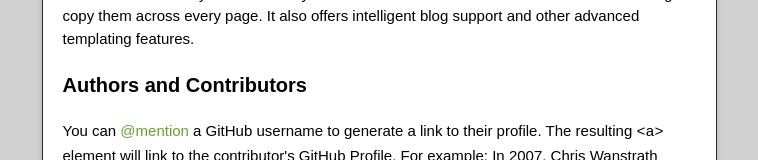
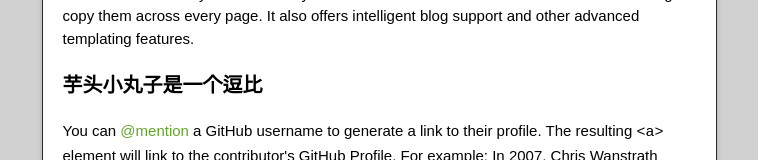
Before and after one commit to chubbydog194/chubbydog194.github.io, a plain HTML site: page index.html in a window 1280 px wide. Shown: the part 871-1031 px from the top of the page, without its empty margins (261-1019 px from the left). Drawn offline with nearby package versions, Linux system fonts and the light colour scheme.

Commit message:
Update index.html

```diff
--- a/index.html
+++ b/index.html
@@ -57,7 +57,7 @@ $ git checkout gh-pages
 <p>If you prefer to not use the automatic generator, push a branch named <code>gh-pages</code> to your repository to create a page manually. In addition to supporting regular HTML content, GitHub Pages support Jekyll, a simple, blog aware static site generator written by our own Tom Preston-Werner. Jekyll makes it easy to create site-wide headers and footers without having to copy them across every page. It also offers intelligent blog support and other advanced templating features.</p>
 
 <h3>
-<a id="authors-and-contributors" class="anchor" href="#authors-and-contributors" aria-hidden="true"><span class="octicon octicon-link"></span></a>Authors and Contributors</h3>
+<a id="authors-and-contributors" class="anchor" href="#authors-and-contributors" aria-hidden="true"><span class="octicon octicon-link"></span></a>芋头小丸子是一个逗比</h3>
 
 <p>You can <a href="https://github.com/blog/821" class="user-mention">@mention</a> a GitHub username to generate a link to their profile. The resulting <code>&lt;a&gt;</code> element will link to the contributor's GitHub Profile. For example: In 2007, Chris Wanstrath (<a href="https://github.com/defunkt" class="user-mention">@defunkt</a>), PJ Hyett (<a href="https://github.com/pjhyett" class="user-mention">@pjhyett</a>), and Tom Preston-Werner (<a href="https://github.com/mojombo" class="user-mention">@mojombo</a>) founded GitHub.</p>
 
```
